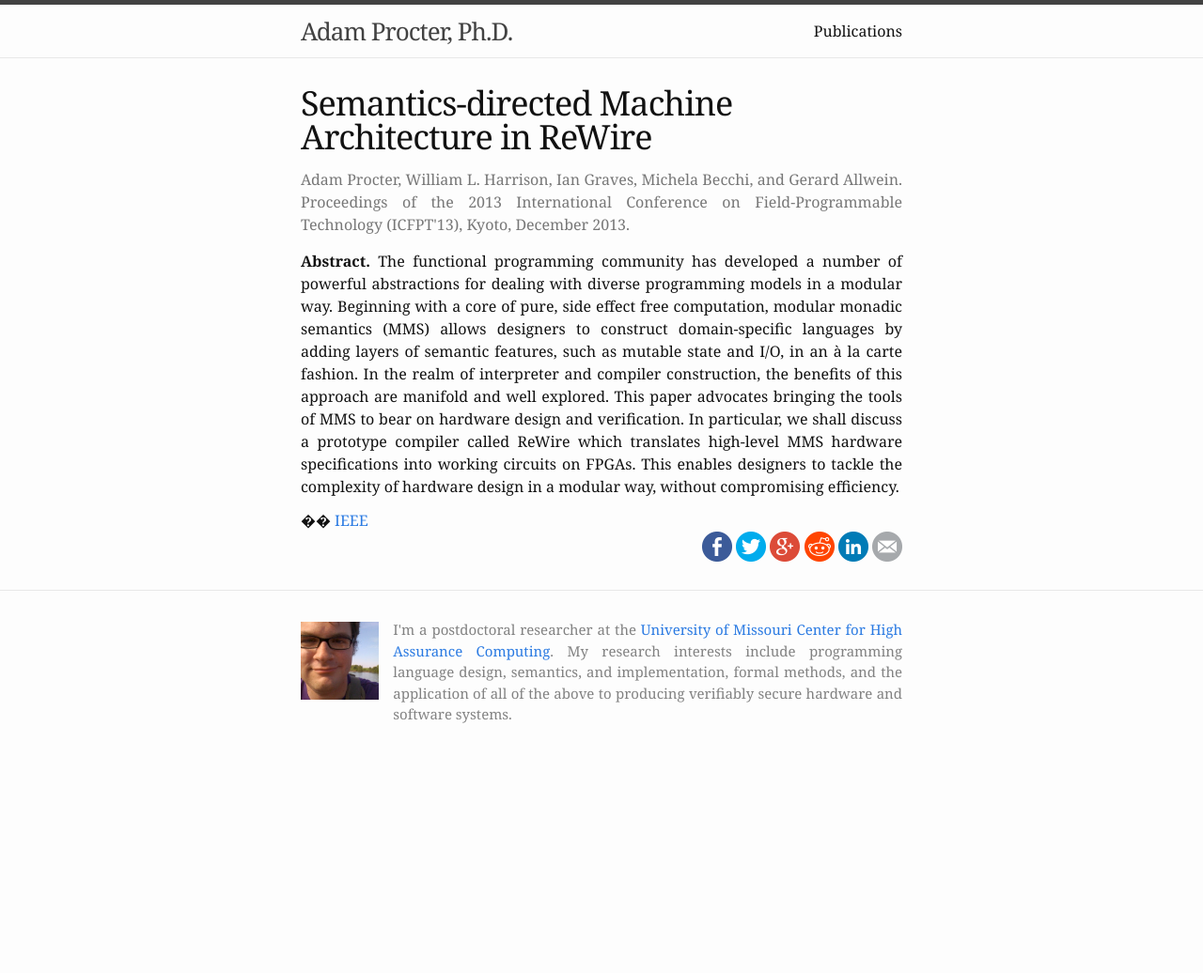
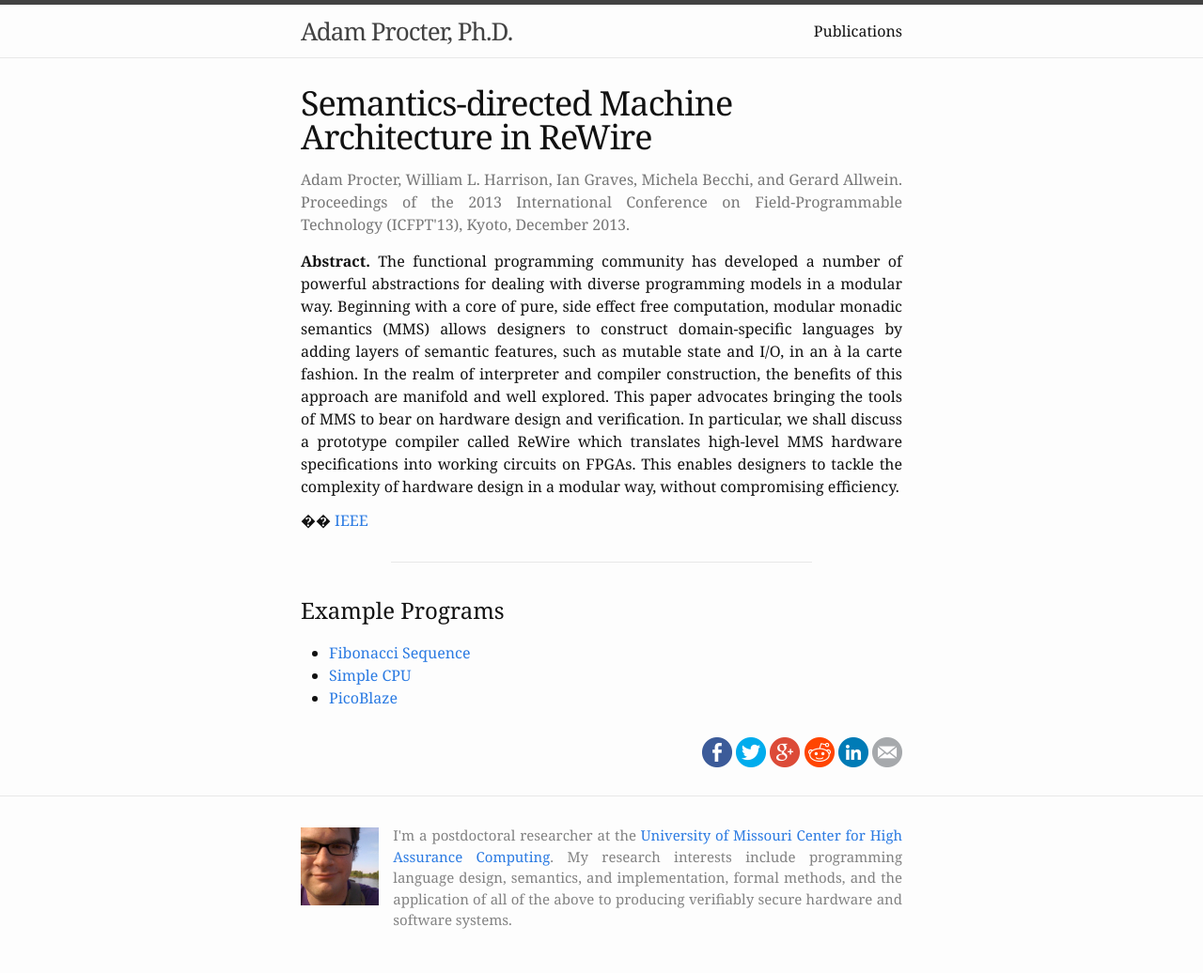
Before and after one commit to aprocter/aprocter.github.io, a Jekyll site: the page built from _publications/2013-icfpt.markdown, in a window 1280 px wide. Shown: the whole page at 94% size. Built offline with Jekyll 4.4.1, drawn with Linux system fonts in a browser that asks for light colours; before the commit the page ends 900 px from its top, so only the background shows below that.

Commit message:
Restored supporting material for ICFPT'13

```diff
--- a/_publications/2013-icfpt.markdown
+++ b/_publications/2013-icfpt.markdown
@@ -19,5 +20,8 @@ abstract: >
 download-links:
  - text: IEEE
    url: http://ieeexplore.ieee.org/xpl/articleDetails.jsp?tp=&arnumber=6718410
-blank: true
 ---
+# Example Programs
+* [Fibonacci Sequence](Fibonacci.hs)
+* [Simple CPU](CPU.hs)
+* [PicoBlaze](PicoBlaze.hs)
```
Also changed, not shown: other parts of _publications/2013-icfpt.markdown (+1 -0 lines), 3 other files.
